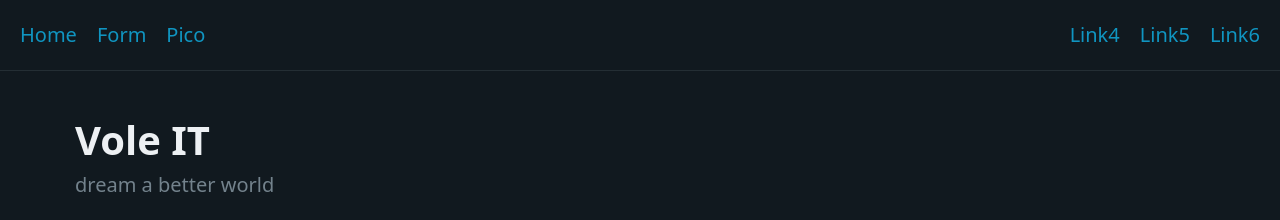
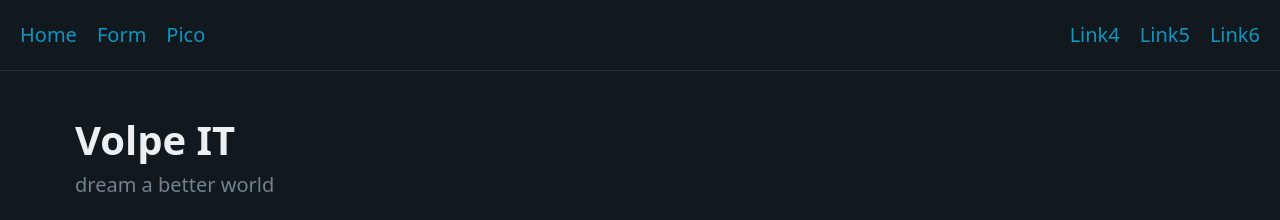
Before and after one commit to LeFede/front, a React (Vite) app: page / in a window 1280 px wide. Shown: the top 220 px of the page. Built offline with nearby package versions, Linux system fonts and the light colour scheme.

Commit message:
intersection observer: add

```diff
--- a/src/pages/Page/index.tsx
+++ b/src/pages/Page/index.tsx
@@ -13,7 +13,7 @@ export const Page = () => {
       <div>
         <section>
           <hgroup>
-            <h1>Vole IT</h1>
+            <h1>Volpe IT</h1>
             <h2>dream a better world</h2>
           </hgroup>
           <p>
```
